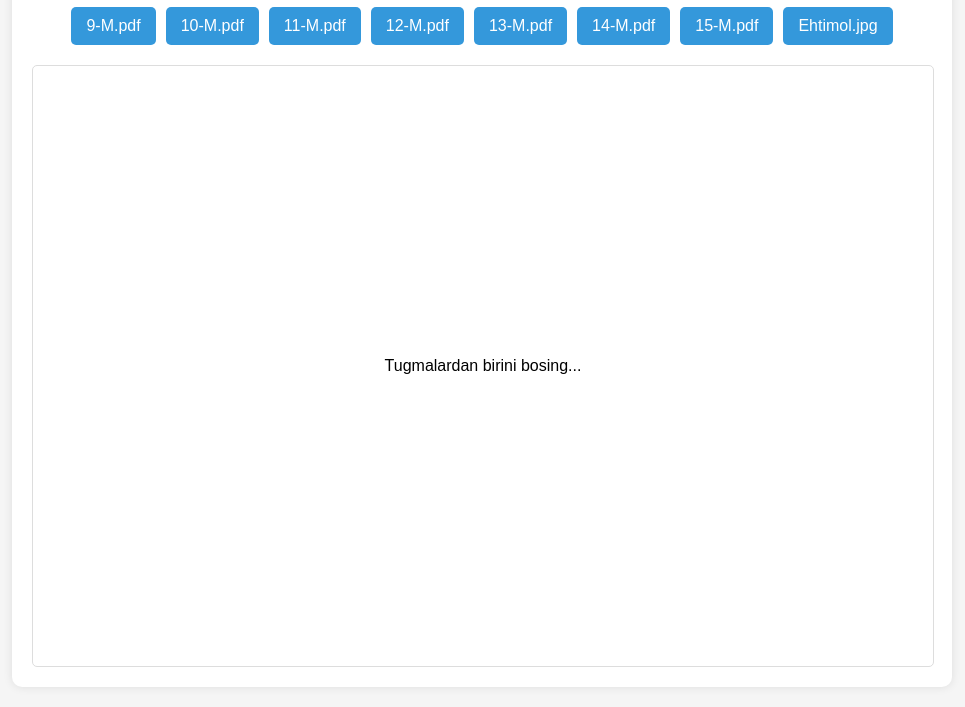
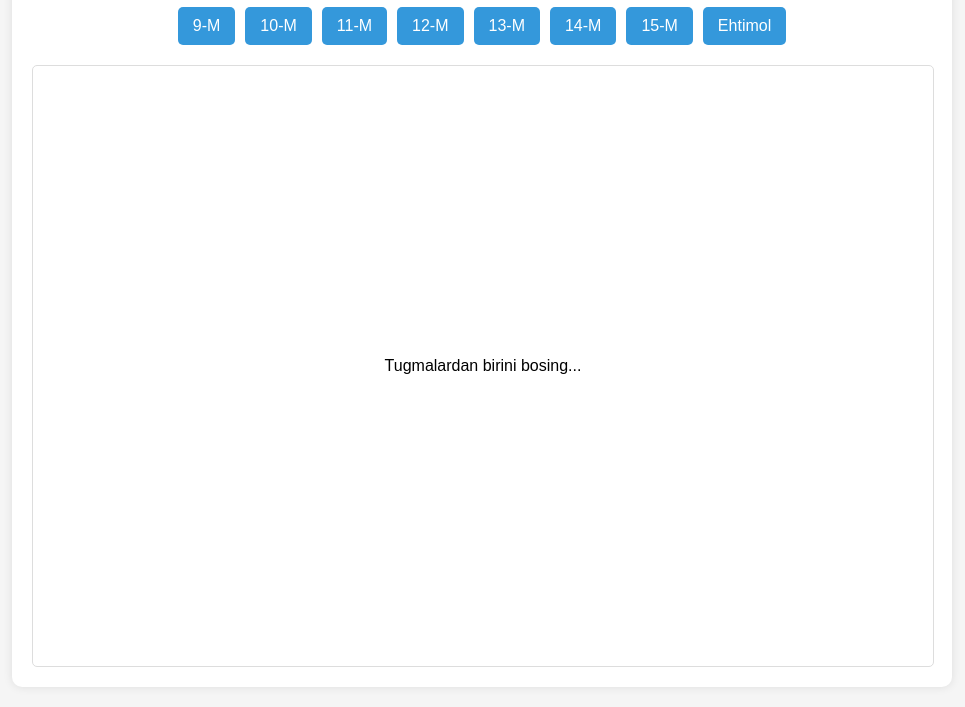
Before and after one commit to AxmatovB/konspekt, a plain HTML site: page index.html in a window 1280 px wide. Shown: the part 113-820 px from the top of the page, without its empty margins (158-1123 px from the left). Drawn offline with Linux system fonts and the light colour scheme.

Commit message:
Update index.html

```diff
--- a/index.html
+++ b/index.html
@@ -66,14 +66,14 @@
         <h1>PDF va Rasm Ko'rish Tizimi</h1>
 
         <div class="buttons">
-            <button onclick="showPDF('birinchi.pdf')">9-M.pdf</button>
-            <button onclick="showPDF('ikkinchi.pdf')">10-M.pdf</button>
-            <button onclick="showPDF('uchinchi.pdf')">11-M.pdf</button>
-            <button onclick="showPDF('tortinchi.pdf')">12-M.pdf</button>
-            <button onclick="showPDF('beshinchi.pdf')">13-M.pdf</button>
-            <button onclick="showPDF('oltinchi.pdf')">14-M.pdf</button>
-            <button onclick="showPDF('yettinchi.pdf')">15-M.pdf</button>
-            <button onclick="showImage()">Ehtimol.jpg</button>
+            <button onclick="showPDF('birinchi.pdf')">9-M</button>
+            <button onclick="showPDF('ikkinchi.pdf')">10-M</button>
+            <button onclick="showPDF('uchinchi.pdf')">11-M</button>
+            <button onclick="showPDF('tortinchi.pdf')">12-M</button>
+            <button onclick="showPDF('beshinchi.pdf')">13-M</button>
+            <button onclick="showPDF('oltinchi.pdf')">14-M</button>
+            <button onclick="showPDF('yettinchi.pdf')">15-M</button>
+            <button onclick="showImage()">Ehtimol</button>
         </div>
 
         <div id="content">
```
